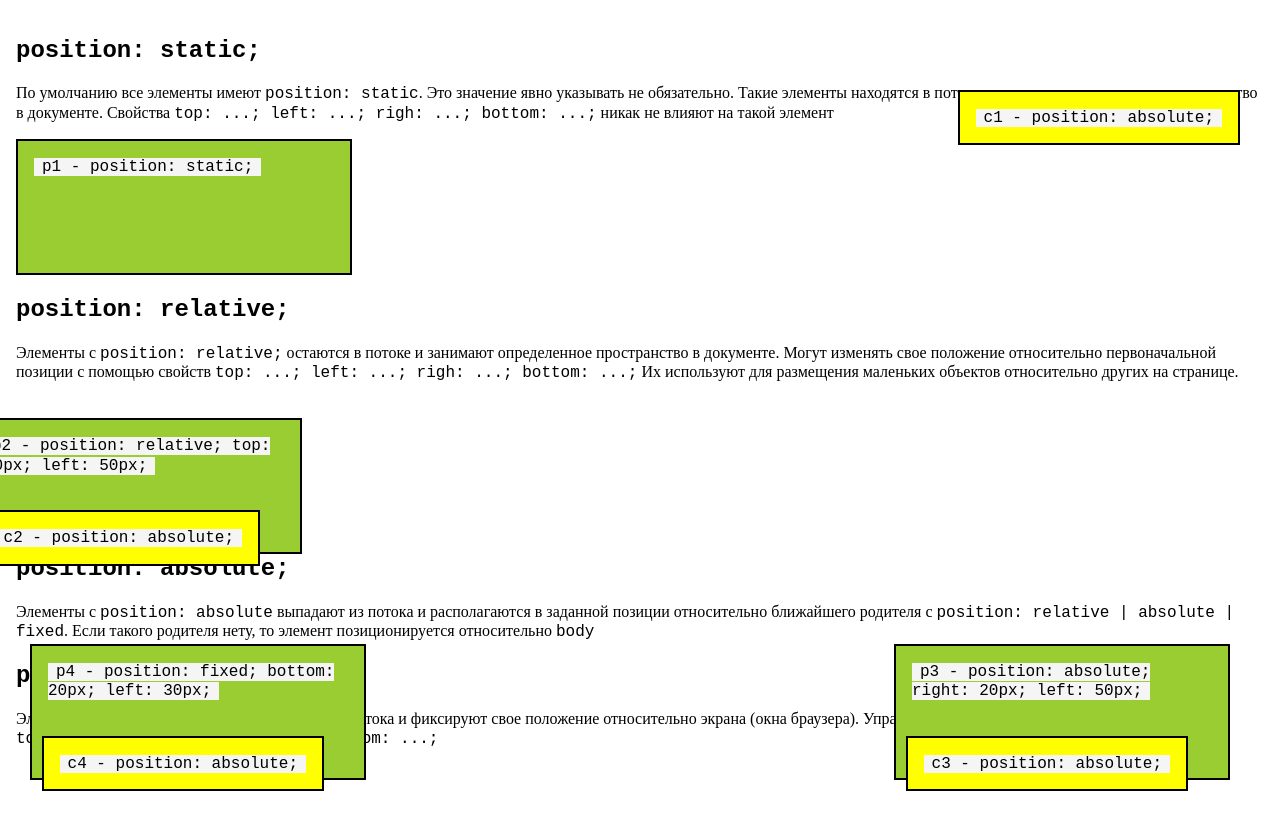
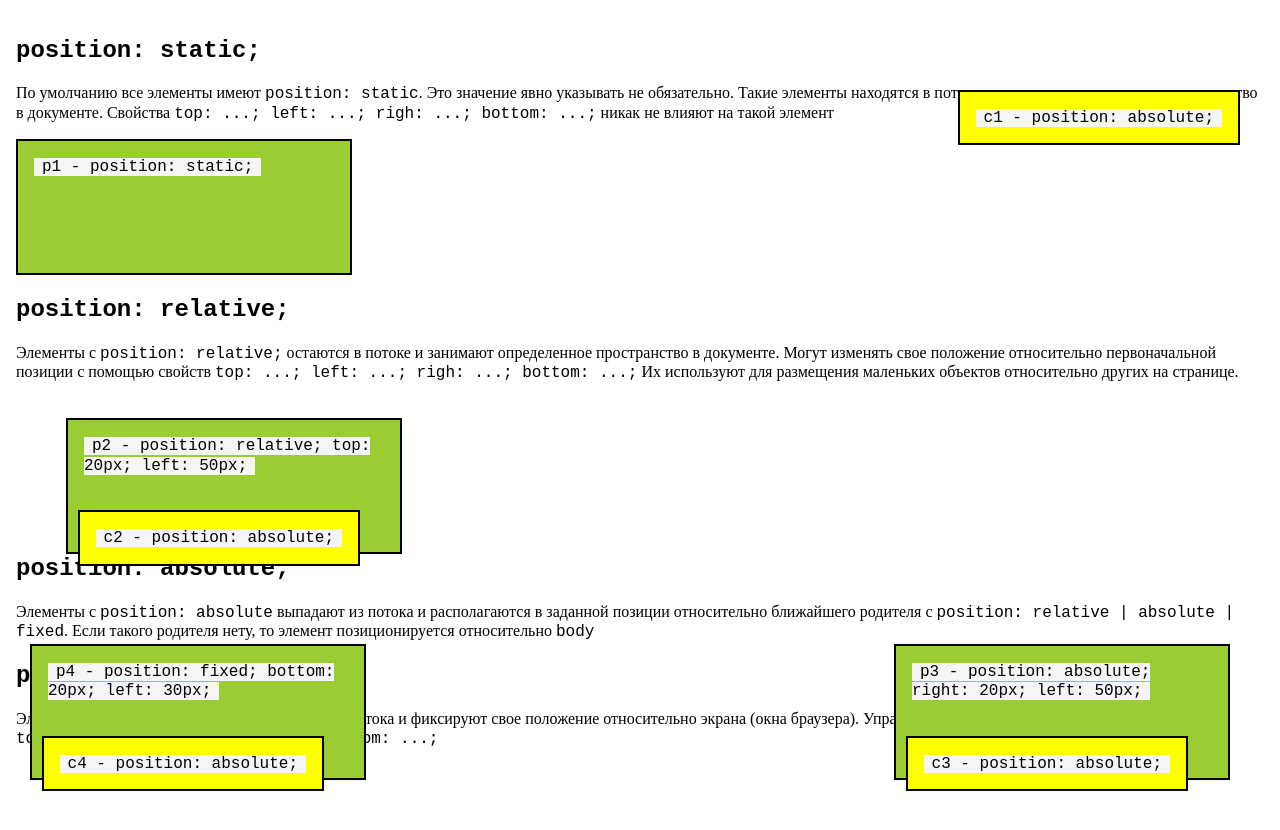
Before and after one commit to taniakononenko23/vscode-git-test23, a plain HTML site: page index.html in a window 1280 px wide. Shown: the top 830 px of the page. Drawn offline with nearby package versions, Linux system fonts and the light colour scheme.

Commit message:
add init files

```diff
--- a/styles.css
+++ b/styles.css
@@ -43,7 +43,7 @@ div {
 .relative-parent {
   position: relative;
   top: 20px;
-  right: 50px;
+  left: 50px;
 }
 .absolute-parent {
   position: absolute;
```
